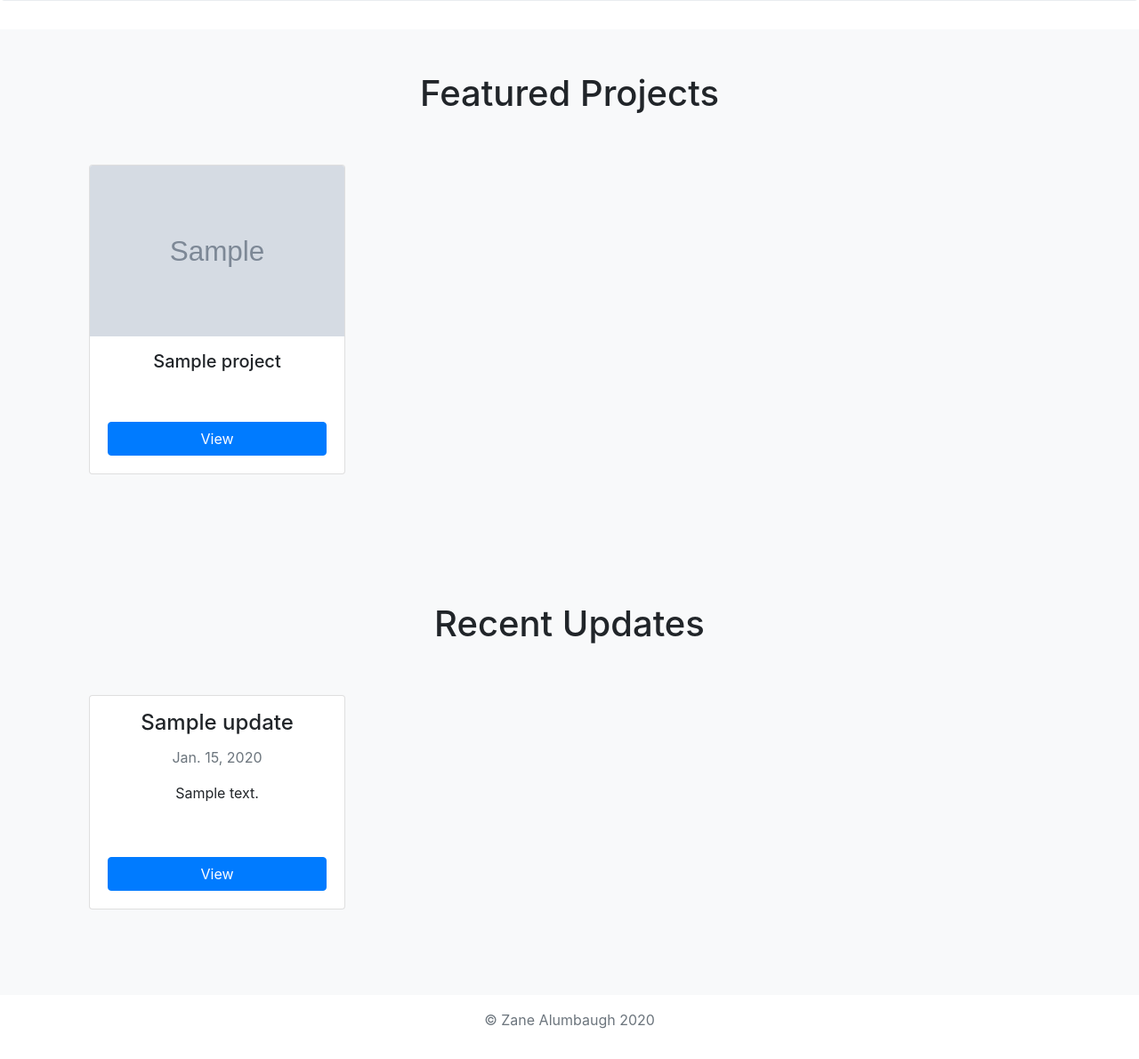
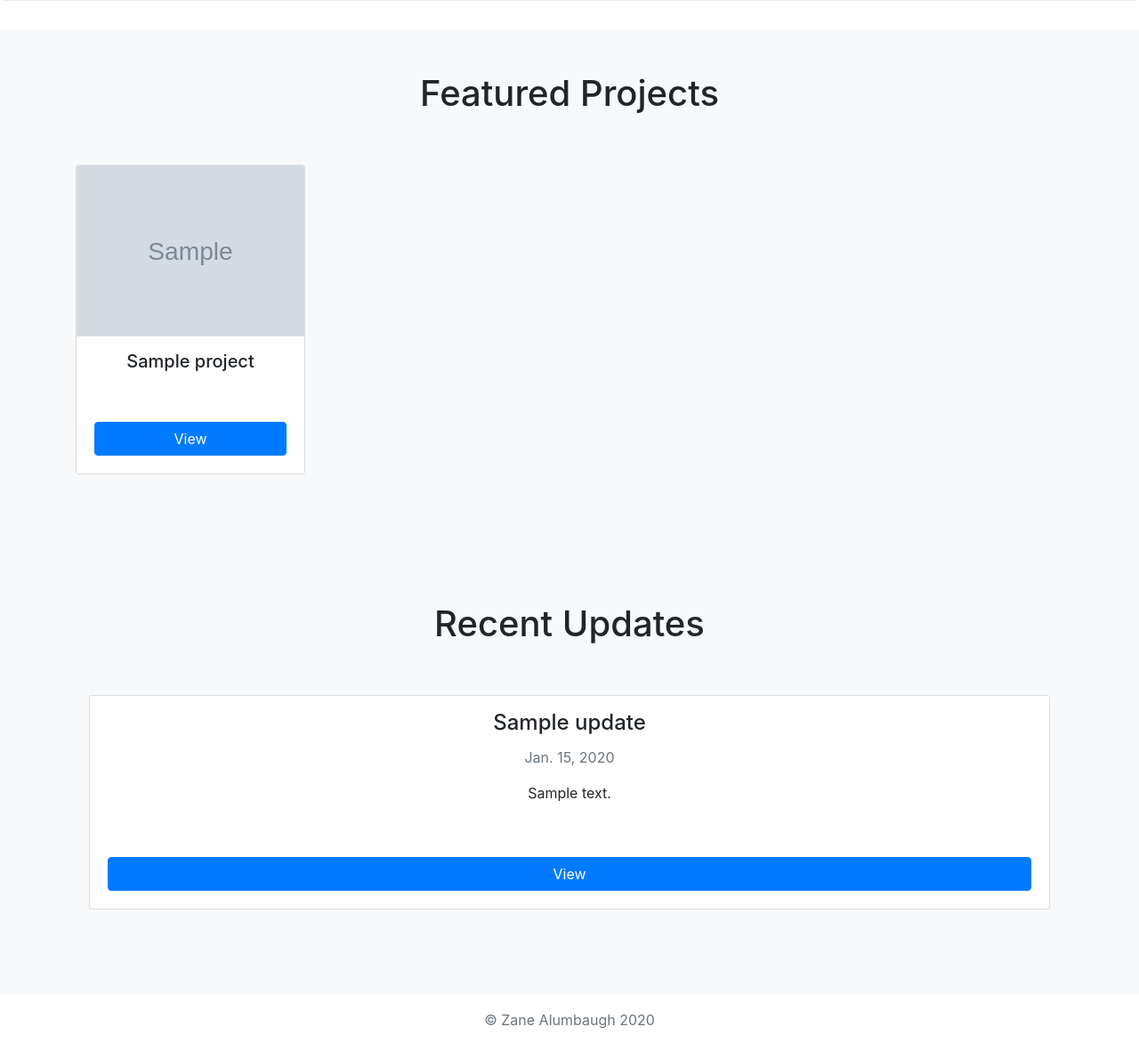
Before and after one commit to zanedma/portfolio-site, a Django app: page / in a window 1280 px wide. Shown: the part 505-1695 px from the top of the page at 89% size. Run offline with Django 3.2, Linux system fonts and the light colour scheme; tables that the repository leaves empty hold one stand-in row (values such as "Sample post"); grey boxes marked "Sample" are stand-in pictures; some libraries are stand-ins or nearby versions.

Commit message:
use card-group

```diff
--- a/templates/projectcards.html
+++ b/templates/projectcards.html
@@ -14,8 +14,8 @@
     <div class="row">
       {% for project in projects.all %}
         {% if project.featured %}
-          <div class="col-sm">
-            <div class="card mb-4 h-100" style="width: 18rem">
+          <div class="card-group">
+            <div class="card mb-4 h-100">
               {% if project.image.url != None %}
                 <img class="card-img-top" src="{{ project.image.url }}">
               {% endif %}
--- a/templates/recentupdates.html
+++ b/templates/recentupdates.html
@@ -7,7 +7,7 @@
     <div class="row">
       {% for update in updates.all %}
         <div class="col-sm">
-          <div class="card mb-4 h-100" style="width: 18rem">
+          <div class="card mb-4 h-100">
             <div class="text-center pt-3 pl-2 pr-2">
               <h4 class="card-title">{{ update.title }}</h4>
               <p class="text-muted">{{ update.pub_date }}</p>
```
